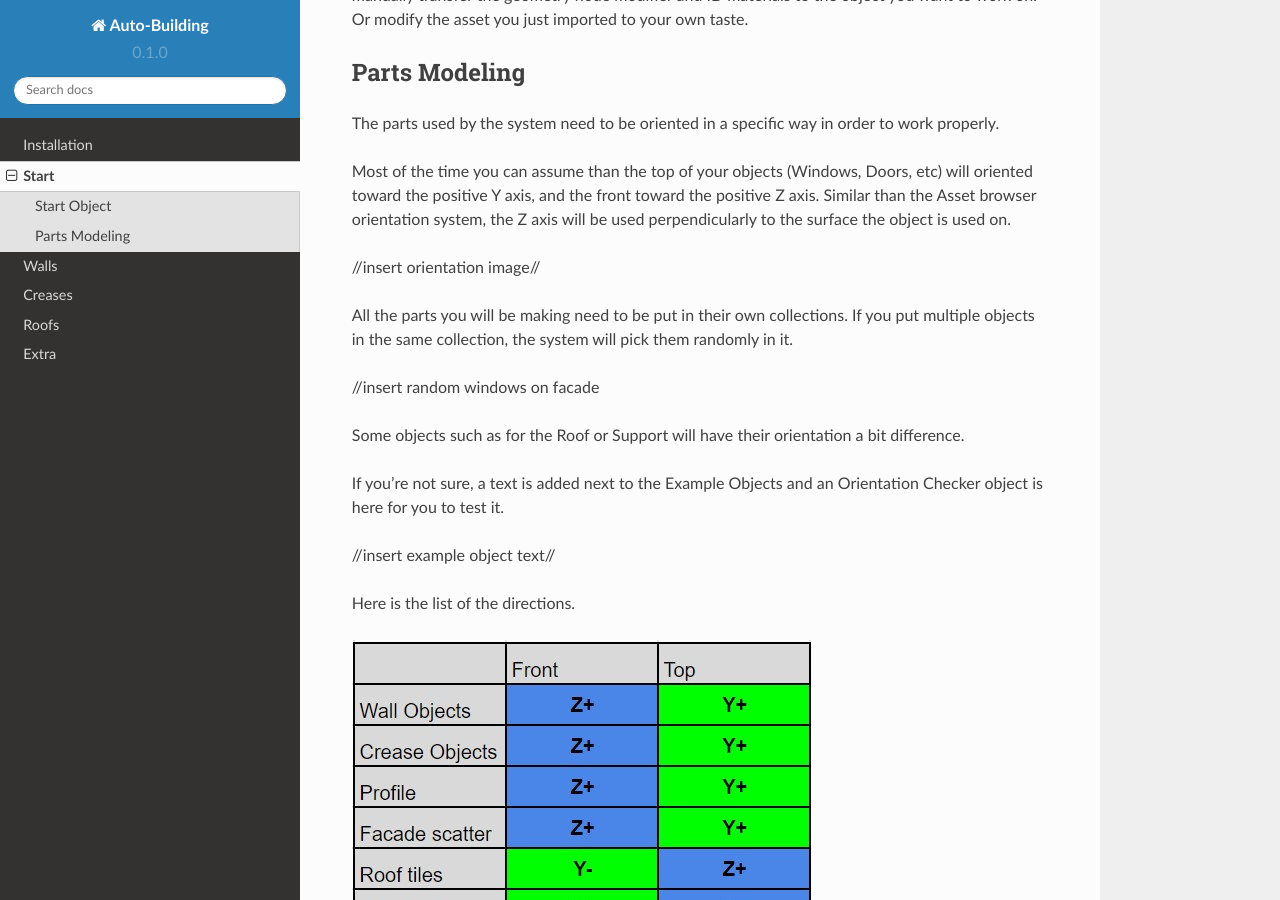
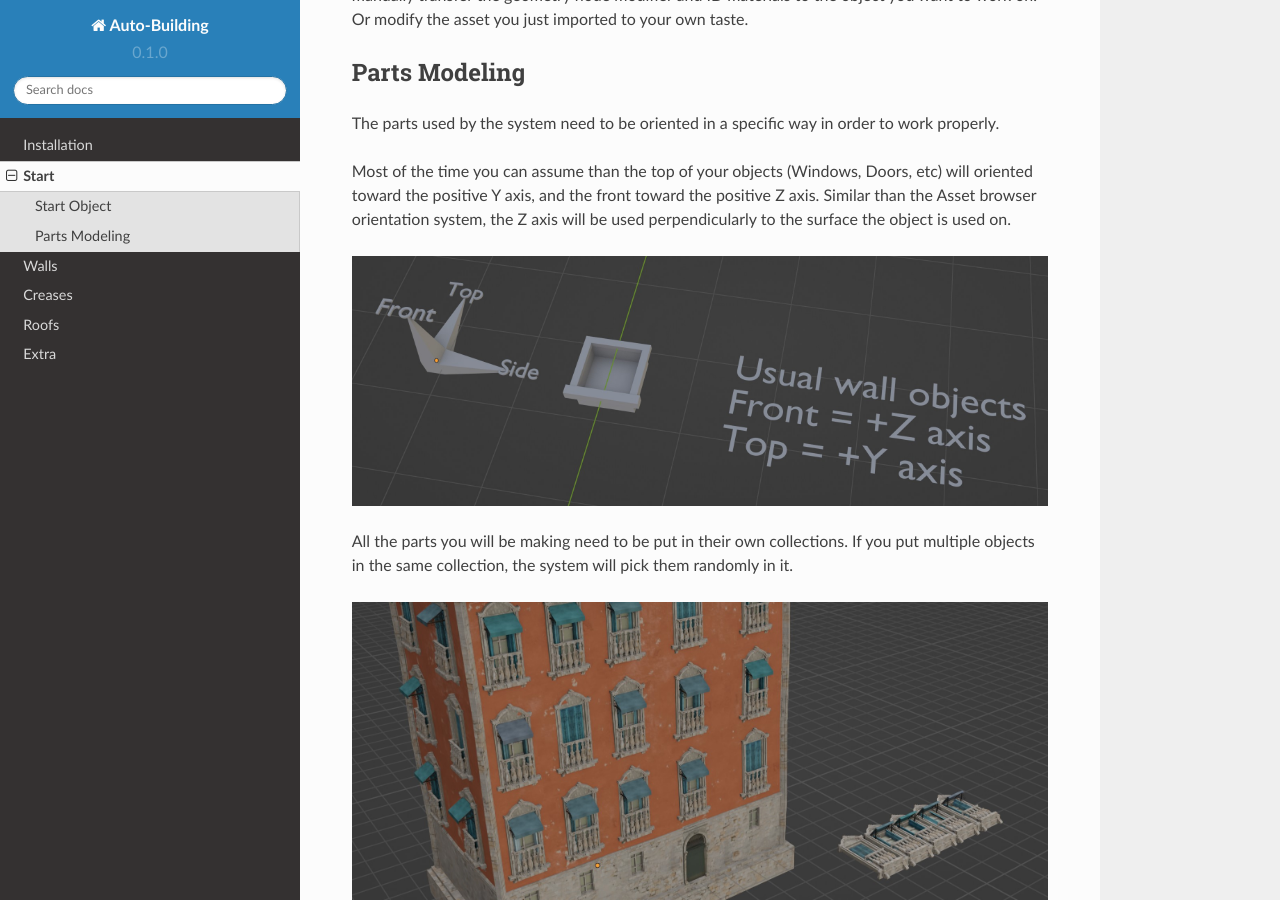
Before and after one commit to charlesque/Auto-Building, a Sphinx documentation site: the page built from docs/source/Setup.rst, in a window 1280 px wide and 900 px high, scrolled down 1120 px. Built offline with Sphinx 7.4.7 and the Read the Docs theme 2.0.0, drawn with Linux system fonts in a browser that asks for light colours.

Commit message:
Update Setup.rst

```diff
--- a/docs/source/Setup.rst
+++ b/docs/source/Setup.rst
@@ -29,17 +29,15 @@ The parts used by the system need to be oriented in a specific way in order to w
 Most of the time you can assume than the top of your objects (Windows, Doors, etc) will oriented toward the positive Y axis, and the front toward the positive Z axis.
 Similar than the Asset browser orientation system, the Z axis will be used perpendicularly to the surface the object is used on.
 
-//insert orientation image//
+.. image:: images/PartOrientation.jpg
 
 All the parts you will be making need to be put in their own collections. If you put multiple objects in the same collection, the system will pick them randomly in it.
 
-//insert random windows on facade
+.. image:: images/RandomCollectionObject.jpg
 
 Some objects such as for the Roof or Support will have their orientation a bit difference.
 
 If you're not sure, a text is added next to the Example Objects and an Orientation Checker object is here for you to test it.
-
-//insert example object text//
 
 Here is the list of the directions.
 
```
